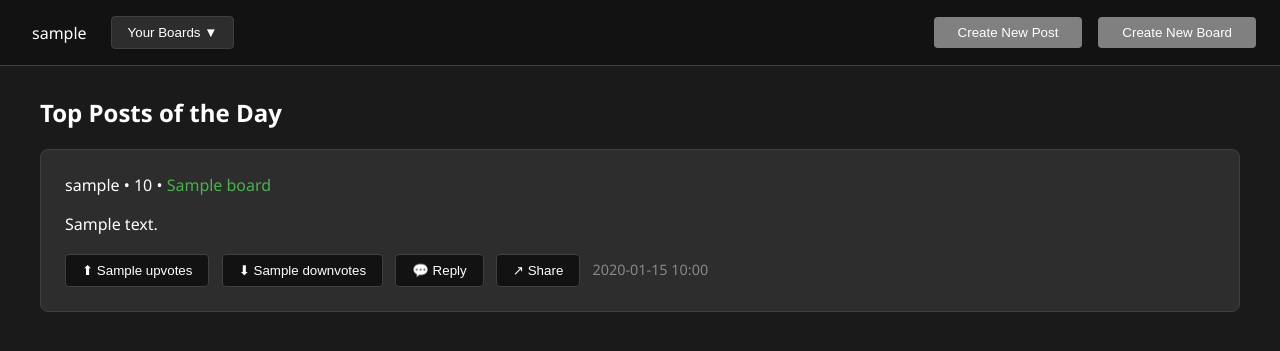
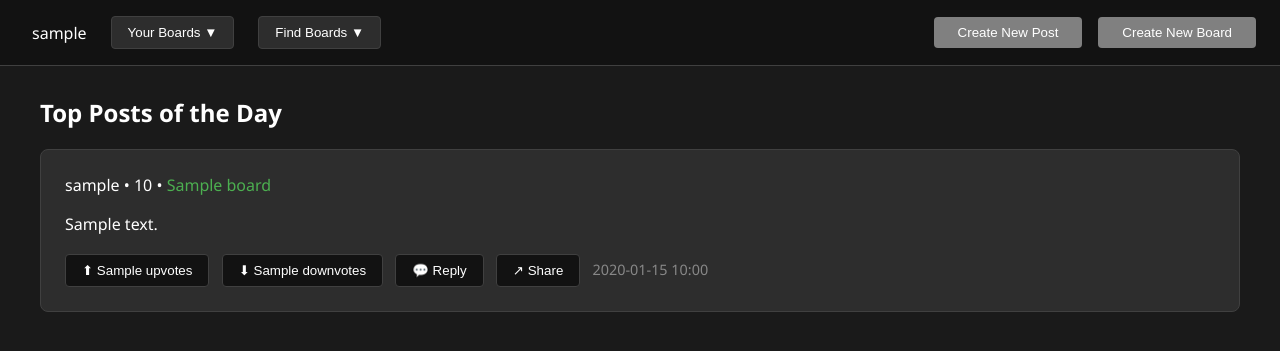
Before and after one commit to RalphAKing/Messaging-application, a Flask app: page /home in a window 1280 px wide. Shown: the top 351 px of the page. Run offline with Flask 3, Linux system fonts and the light colour scheme; the visitor is signed in with stand-in values (Sample User, id 1); a database or web service that is not in the repository returns one stand-in record (values such as "Sample title").

Commit message:
added dropdown for finding boards

```diff
--- a/main.py
+++ b/main.py
@@ -252,6 +252,12 @@ def home():
             {'members': account['userid']}
         ]}))
 
+        not_user_boards = list(board_data.find({'$nor': [
+            {'owner': account['userid']},
+            {'members': account['userid']}
+        ]}))
+
+
         message_data = messages()
         today = datetime.now() - timedelta(days=1)
         top_posts = list(message_data.find({
@@ -269,6 +275,7 @@ def home():
         return render_template('home.html',
                              loggedin=True,
                              boards=user_boards,
+                             not_user_boards=not_user_boards,
                              messages=top_posts,
                              username=account['username'])
 
@@ -336,19 +343,6 @@ def join_board(boardName):
          return jsonify({'success': True, 'message': 'You are already a member'})
     board_data.update_one({'name': boardName}, {'$push': {'members': user_id}})
     return jsonify({'success': True, 'message': 'You are now a member'})
-
-
-
-@app.route('/findboard')
-def find_a_board():
-    if 'userid' in session:
-        logged_accounts=accounts()
-        account = logged_accounts.find_one({'userid':session['userid']})
-        if account == None:
-            session.pop('userid', None)
-        else:
-            return render_template('find_a_board.html', loggedin=True)
-    return redirect('/login')
 
 
 @app.route('/post/<messageid>')
--- a/templates/home.html
+++ b/templates/home.html
@@ -231,6 +231,20 @@
                 <div class="dropdown-content">
                     {% if boards %}
                         {% for board in boards %}
+                            <a href="board/{{ board.name }}" class="dropdown-item">
+                                {{ board.name }}
+                            </a>
+                        {% endfor %}
+                    {% else %}
+                        <div class="dropdown-item">No boards available</div>
+                    {% endif %}
+                </div>
+            </div>
+            <div class="boards-dropdown">
+                <button class="dropdown-btn">Find Boards ▼</button>
+                <div class="dropdown-content">
+                    {% if not_user_boards %}
+                        {% for board in not_user_boards %}
                             <a href="board/{{ board.name }}" class="dropdown-item">
                                 {{ board.name }}
                             </a>
```
Also changed, not shown: templates/find_a_board.html (deleted).
